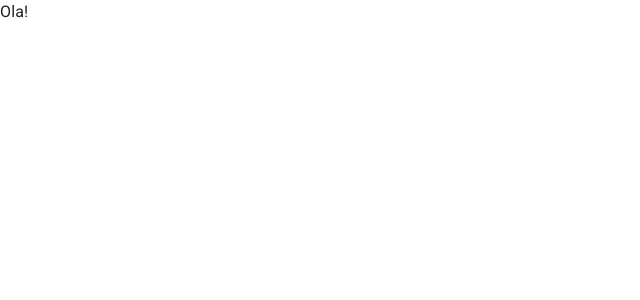
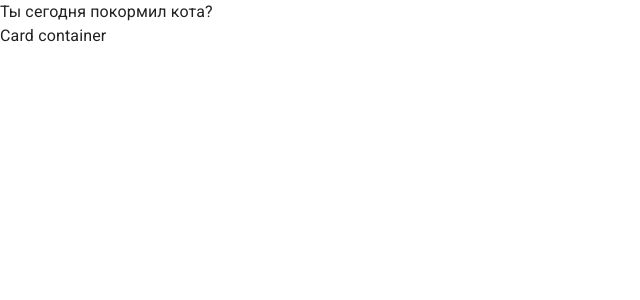
Before and after one commit to daniilyuzhanin/funbox, a React (Create React App) app: page / in a window 1280 px wide. Shown: the top 300 px of the page, without its empty margins (0-640 px from the left). Built offline with nearby package versions, Linux system fonts and the light colour scheme.

Commit message:
feat: created cat-cards-task-branch

```diff
--- a/package.json
+++ b/package.json
@@ -7,6 +7,7 @@
     "@emotion/styled": "^11.8.1",
     "@mui/icons-material": "^5.5.1",
     "@mui/material": "^5.5.3",
+    "@mui/styles": "^5.8.4",
     "@testing-library/jest-dom": "^5.16.3",
     "@testing-library/react": "^12.1.4",
     "@testing-library/user-event": "^13.5.0",
--- a/src/App.tsx
+++ b/src/App.tsx
@@ -1,12 +1,11 @@
+import { Layout } from 'common/components/Layout';
 import React from 'react';
 import { BrowserRouter } from 'react-router-dom';
 
-function App() {
-  return (
-    <BrowserRouter>
-      Ola!
-    </BrowserRouter>
-  );
-}
+const App = () => (
+  <BrowserRouter>
+    <Layout />
+  </BrowserRouter>
+);
 
 export default App;
--- /dev/null
+++ b/src/common/components/Layout/Layout.tsx
@@ -0,0 +1,18 @@
+import { Grid } from '@mui/material';
+import { makeStyles } from '@mui/styles';
+import React, { PropsWithChildren } from 'react';
+
+const useStyles = makeStyles({});
+
+export const Layout = ({ children }: PropsWithChildren<{}>) => {
+  const classes = useStyles();
+
+  return (
+    <Grid container>
+      <Grid item>Ты сегодня покормил кота?</Grid>
+      <Grid container>
+        Card container
+      </Grid>
+    </Grid>
+  );
+};
--- /dev/null
+++ b/src/common/components/Layout/index.tsx
@@ -0,0 +1 @@
+export { Layout } from './Layout';
```
Also changed, not shown: 2 other files (tests, documents, lock files or other folders).
